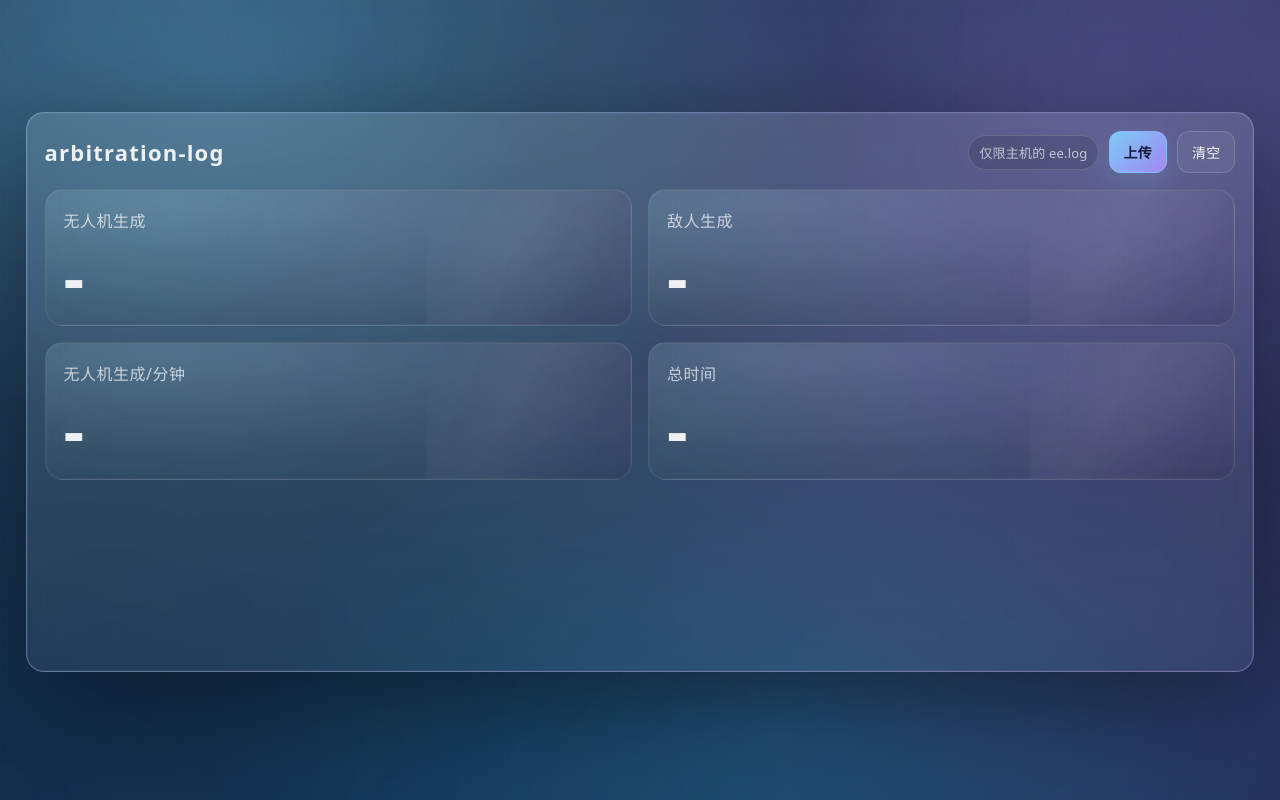
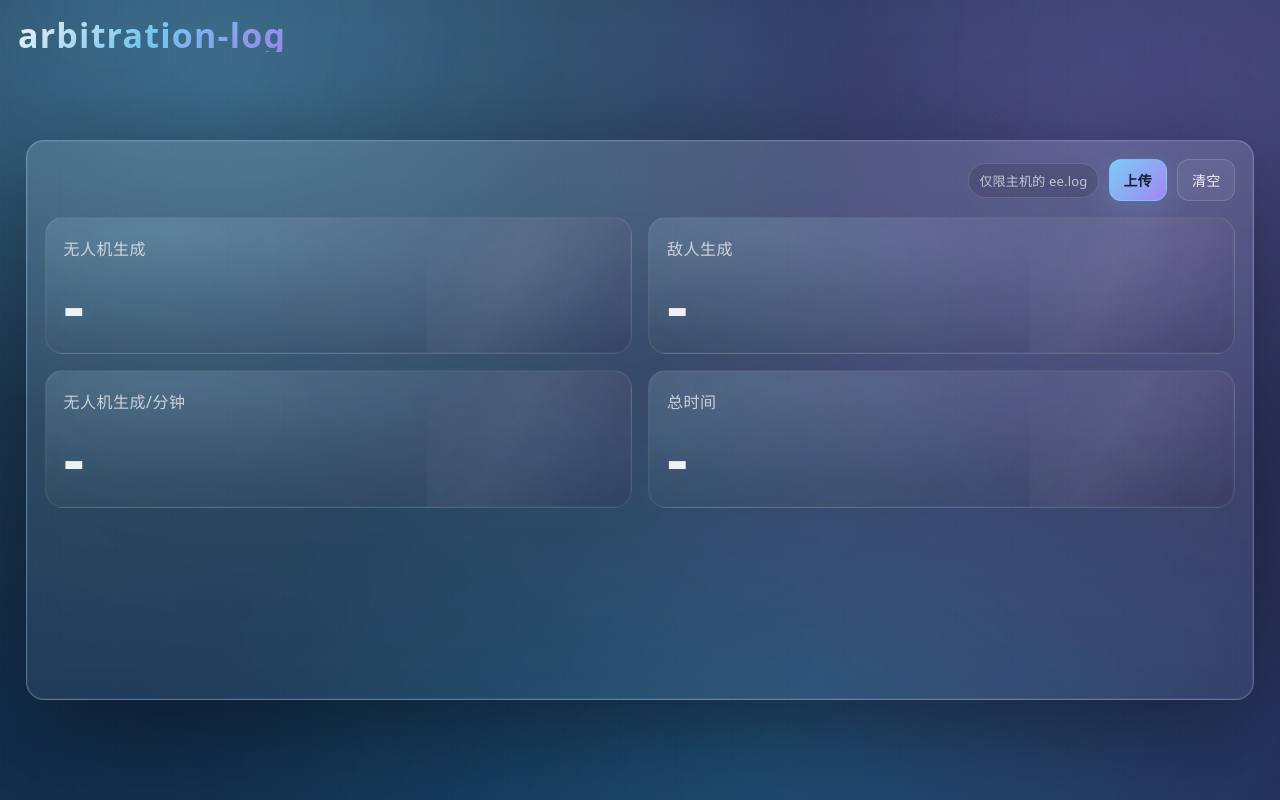
Before and after one commit to wxhn1225/arbitration-log, a Next.js app: page / in a window 1280 px wide. Built offline with nearby package versions, Linux system fonts and the light colour scheme.

Commit message:
chore: 增强标题

```diff
--- a/src/app/globals.css
+++ b/src/app/globals.css
@@ -74,7 +74,38 @@ a {
   min-height: 100%;
   display: grid;
   place-items: center;
-  padding: 28px 18px 44px;
+  padding: 84px 18px 44px;
+}
+
+.siteHeader {
+  position: fixed;
+  top: 18px;
+  left: 18px;
+  z-index: 10;
+  pointer-events: none;
+}
+
+.siteTitle {
+  font-size: 34px;
+  font-weight: 900;
+  letter-spacing: 1.2px;
+  text-transform: lowercase;
+  line-height: 1;
+  color: rgba(255, 255, 255, 0.92);
+  text-shadow: 0 18px 80px rgba(0, 0, 0, 0.35);
+  background: linear-gradient(135deg, rgba(255, 255, 255, 0.95), rgba(125, 211, 252, 0.95), rgba(167, 139, 250, 0.92));
+  -webkit-background-clip: text;
+  background-clip: text;
+  -webkit-text-fill-color: transparent;
+}
+
+@media (max-width: 700px) {
+  .wrap {
+    padding-top: 76px;
+  }
+  .siteTitle {
+    font-size: 28px;
+  }
 }
 
 .bgfx {
@@ -367,26 +398,9 @@ code {
 .topbar {
   display: flex;
   align-items: center;
-  justify-content: space-between;
+  justify-content: flex-end;
   gap: 12px;
   margin-bottom: 16px;
-}
-
-.brand {
-  display: inline-flex;
-  align-items: baseline;
-  gap: 12px;
-  font-size: 22px;
-  font-weight: 800;
-  letter-spacing: 1.2px;
-  text-transform: lowercase;
-  color: rgba(255, 255, 255, 0.9);
-}
-
-.brandSub {
-  font-size: 12px;
-  letter-spacing: 0.2px;
-  color: rgba(255, 255, 255, 0.55);
 }
 
 .actions {
--- a/src/app/layout.tsx
+++ b/src/app/layout.tsx
@@ -12,7 +12,14 @@ export default function RootLayout({
 }>) {
   return (
     <html lang="zh-CN">
-      <body>{children}</body>
+      <body>
+        <header className="siteHeader">
+          <div className="siteTitle" aria-label="arbitration-log">
+            arbitration-log
+          </div>
+        </header>
+        {children}
+      </body>
     </html>
   );
 }
--- a/src/app/page.tsx
+++ b/src/app/page.tsx
@@ -79,10 +79,6 @@ export default function Page() {
         }}
       >
         <div className="topbar">
-          <div className="brand">
-            arbitration-log
-          </div>
-
           <div className="actions">
             <span className="hint">仅限主机的 ee.log</span>
             {error ? <span className="err">解析失败</span> : null}
```
